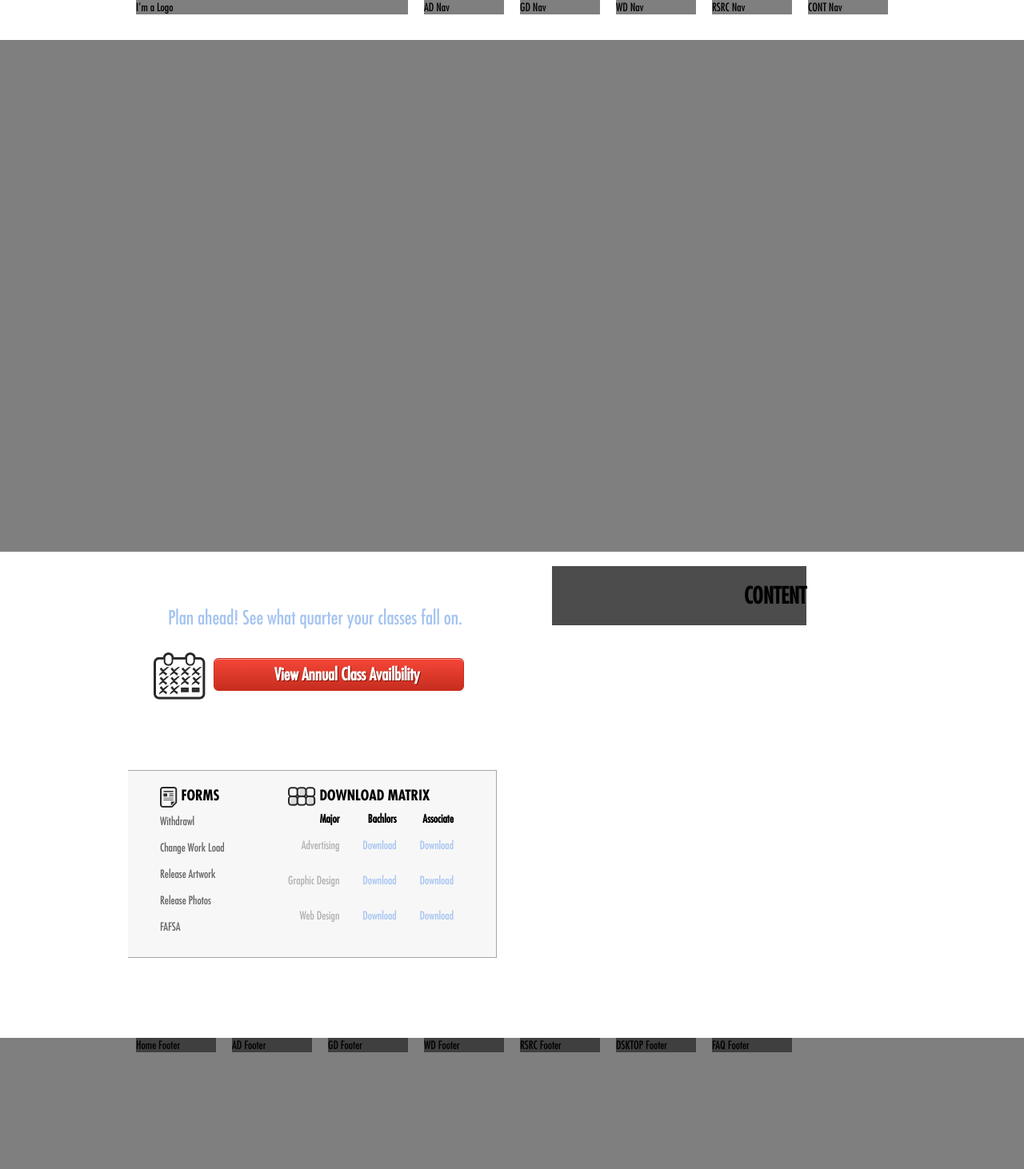
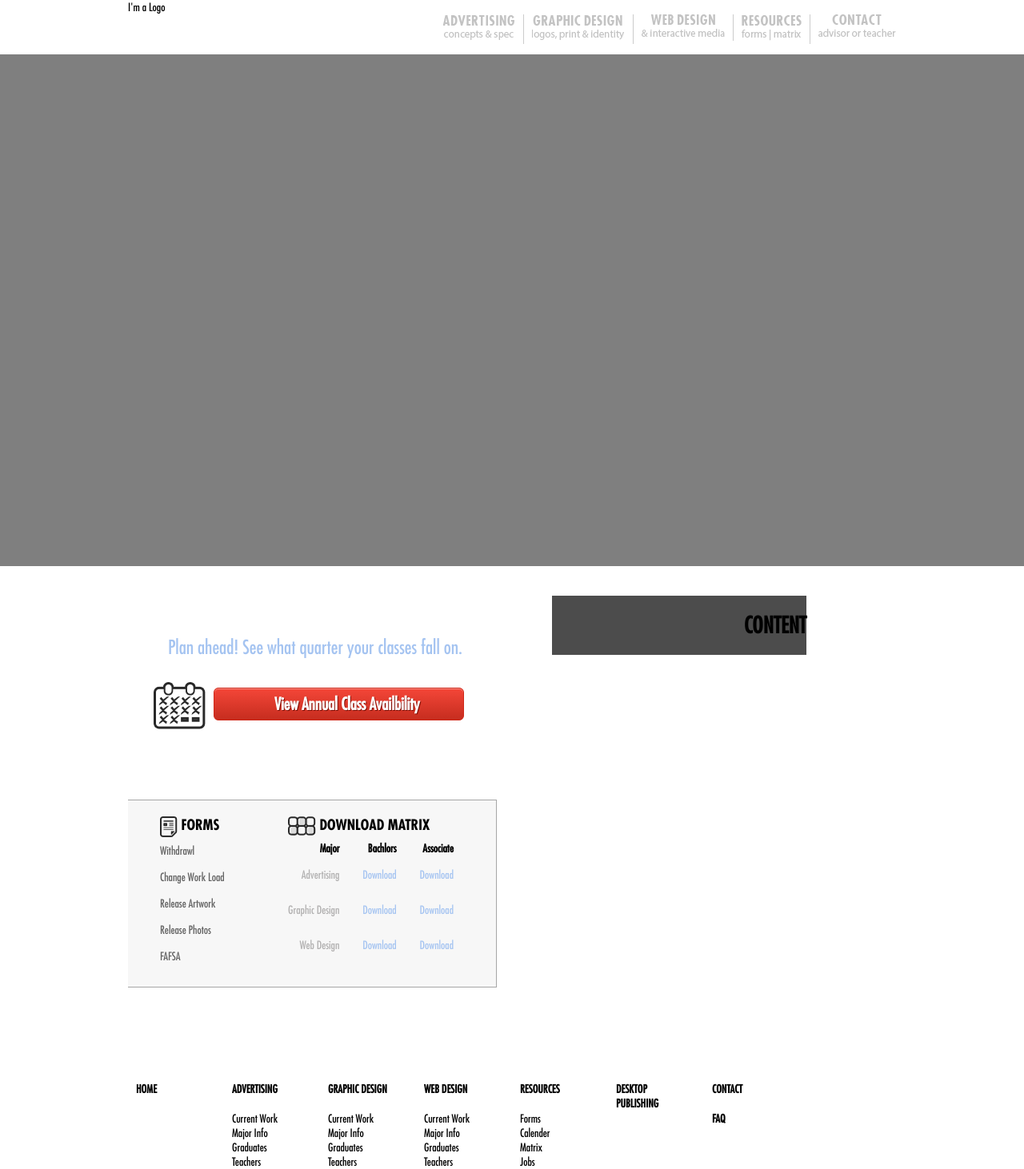
Before and after one commit to PublicAutopsy/AISF-Designs, a PHP site: page / in a window 1280 px wide. Shown: the whole page at 80% size. Before the commit the page ends 1316 px from the top, so only its background shows below. Run offline with PHP 8.4, Linux system fonts and the light colour scheme.

Commit message:
top nav and bottom nav

```diff
--- a/css/layout.css
+++ b/css/layout.css
@@ -38,19 +38,30 @@ body, html{
 }
 
 /*------------navigation-------------------------*/
-#ad-nav, #gd-nav, #wd-nav, #rsrc-nav, #cont-nav {
-	border
+
+.nav-container{
+	width:960px;
+	height:auto;
+	margin:0 auto;
 }
 
+.nav-wrap{float:right;}
+
+#ad-nav, #gd-nav, #wd-nav, #rsrc-nav, #cont-nav {
+	border-right:solid 1px #ccc;
+	padding-right:10px;
+	padding-left:10px;
+	float:left;
+}
+
+#cont-nav{border:0;padding-right:0;}
 /*------------------place holder styles----------------*/
-#logo{
-	background-color:rgba(0,0,0,0.5);
-}
+
 #home-nav, #ad-nav, #gd-nav, #wd-nav, #rsrc-nav, #cont-nav{
-	background-color:rgba(0,0,0,0.5);
+
 }
 #home-footer, #ad-footer, #gd-footer, #wd-footer, #rsrc-footer, #dsktop-footer, #faq-footer{
-	background-color:rgba(0,0,0,0.5);
+
 }
 
 #twitter-box{
@@ -68,10 +79,20 @@ body, html{
 footer{
 	width:100%;
 	height:50px;
-	background-color:rgba(0,0,0,0.5);
+
 	/*position:fixed;*/
 	bottom:0;
 }
+
+ul{list-style-type:none;}
+
+footer ul{
+	-webkit-margin-before: 0px;
+	-webkit-margin-after: 0px;
+	-webkit-padding-start: 0px;
+}
+
+h4 span{display:block;}
 
 /* #Media Queries
 ================================================== */
--- a/index.html
+++ b/index.html
@@ -33,19 +33,24 @@
 
 </head>
 	<body>
+
+		<div class="nav-container">
+			<div id="logo" >I'm a Logo</div>
+				<div class="nav-wrap">
+					<div id="ad-nav" width="90px" height="33px"><a href="#"><img src="img/adver_nav.png"></a></div>
+					<div id="gd-nav"  width="116px" height="33px"><a href="#"><img src="img/gd_nav.png"></a></div>
+					<div id="wd-nav"  width="104px" height="29px"><a href="#"><img src="img/web_nav.png"></a></div>
+					<div id="rsrc-nav"  width="116px" height="33px"><a href="#"><img src="img/rsrc_nav.png"></a></div>
+					<div id="cont-nav"  width="97px" height="29px"><a href="#"><img src="img/contact_nav.png"></a>
+				</div>
+			</div>
+		</div>
+
 		<div class="picture-slide"></div>
 
 		<!-- Main Skeleton Begins-->
 
 		<div class="container">
-			<div id="logo" class="six columns">I'm a Logo</div>
-			<div id="ad-nav" class="two columns">AD Nav</div>
-			<div id="gd-nav" class="two columns">GD Nav</div>
-			<div id="wd-nav" class="two columns">WD Nav</div>
-			<div id="rsrc-nav" class="two columns">RSRC Nav</div>
-			<div id="cont-nav" class="two columns">CONT Nav</div>
-
-
 			<div id="slider-content" class="sixteen columns"></div>
 
 
@@ -108,19 +113,58 @@
 		<!-- Main Skeleton Ends-->
 		<footer>
 			<div class="container">
-				<div id="home-footer" class="two columns">Home Footer</div>
+				<div id="home-footer" class="two columns">
+					<h4>HOME</h4>
+				</div>
 
-				<div id="ad-footer" class="two columns">AD Footer</div>
+				<div id="ad-footer" class="two columns">
+					<h4>ADVERTISING</h4>
+					<ul>
+						<li>Current Work</li>
+						<li>Major Info</li>
+						<li>Graduates</li>
+						<li>Teachers</li>
+					</ul>
+				</div>
 
-				<div id="gd-footer" class="two columns">GD Footer</div>
+				<div id="gd-footer" class="two columns">
+					<h4>GRAPHIC DESIGN</h4>
+					<ul>
+						<li>Current Work</li>
+						<li>Major Info</li>
+						<li>Graduates</li>
+						<li>Teachers</li>
+					</ul>
+				</div>
 
-				<div id="wd-footer" class="two columns">WD Footer</div>
+				<div id="wd-footer" class="two columns">
+					<h4>WEB DESIGN</h4>
+					<ul>
+						<li>Current Work</li>
+						<li>Major Info</li>
+						<li>Graduates</li>
+						<li>Teachers</li>
+					</ul>
+				</div>
 
-				<div id="rsrc-footer" class="two columns">RSRC Footer</div>
+				<div id="rsrc-footer" class="two columns">
+					<h4>RESOURCES</h4>
+					<ul>
+						<li>Forms</li>
+						<li>Calender</li>
+						<li>Matrix</li>
+						<li>Jobs</li>
+					</ul>
+				</div>
 
-				<div id="dsktop-footer" class="two columns">DSKTOP Footer</div>
+				<div id="dsktop-footer" class="two columns">
+					<h4>DESKTOP<span>PUBLISHING</span></h4>
+				</div>
 
-				<div id="faq-footer" class="two columns">FAQ Footer</div>
+				<div id="faq-footer" class="two columns">
+					<h4>CONTACT</h4>
+					<h4>FAQ</h4>
+				</div>
 			</div>
 		</footer>
 	</body>
```
